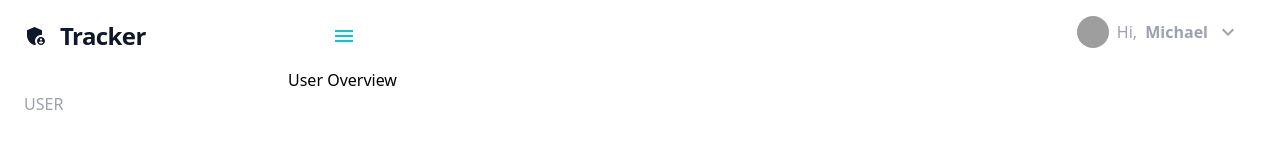
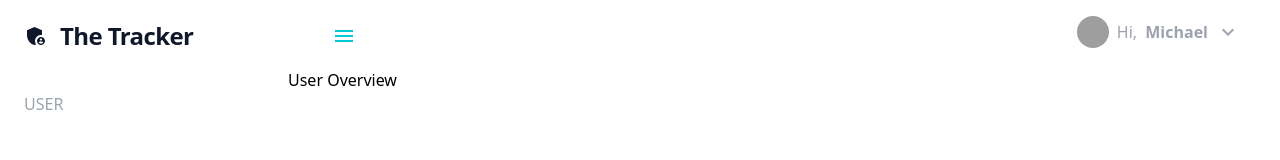
Before and after one commit to Tianyu659/the-tracker, a React (Create React App) app in the folder client/: page / in a window 1280 px wide. Shown: the top 160 px of the page. Built offline with nearby package versions, Linux system fonts and the light colour scheme; grey boxes are pictures that could not be loaded.

Commit message:
Commenting and refactoring

```diff
--- a/client/src/App.tsx
+++ b/client/src/App.tsx
@@ -20,34 +20,16 @@ function App() {
     return (
         <div className="">
             <BrowserRouter>
-                <div className="flex relative dark:bj-main-dark-bg">
-                    {activeMenu ? (
-                        <div className="w-72 fixed sidebar dark:bg-secondary-dark-bg bg-white" >
-                            <Sidebar />
-                        </div>
-                    ) : (
-                        <div className="w-0 dark:bg-secondary-dark-bg">
-                            <Sidebar />
-                        </div>
-                    )}
-                    <div className={`dark:bg-main-dark-bg bg-main-bg min-h-screen w-full ${activeMenu ? 'md:ml-72' : 'flex-2'}`}>
-                        <div className='fixed md:static bg-main-bg dark:bg-main-dark-bg navbar w-full'>
-                            <Navbar />
-                        </div>
-                        <div>
-                            <Routes>
-                                {/* {User} */}
-                                <Route path="/" element={<UserOverview />} />
-                                <Route path="/User/user" element={<UserOverview />} />
+                <Routes>
+                    {/* User */}
+                    <Route path="/" element={<UserOverview />} />
+                    <Route path="/user/user" element={<UserOverview />} />
 
-                                {/* Project */}
-                                <Route path="/Project/overview" element={<ProjectOverview />} />
-                                <Route path="/Project/tasks" element={<ProjectTasks />} />
-                                <Route path="/Project/members" element={<ProjectMembers />} />
-                            </Routes>
-                        </div>
-                    </div>
-                </div>
+                    {/* Project */ }
+                    <Route path="/project/overview" element={<ProjectOverview />} />
+                    <Route path="/project/tasks" element={<ProjectTasks />} />
+                    <Route path="/project/members" element={<ProjectMembers />} />
+                </Routes>
             </BrowserRouter>
         </div>
     );
--- /dev/null
+++ b/client/src/components/MenuWrapper.tsx
@@ -0,0 +1,42 @@
+import React from 'react';
+
+import Sidebar from './Sidebar';
+import Navbar from './Navbar/Navbar';
+import { useAppDispatch, useAppSelector } from '../app/hooks';
+
+interface MenuWrapperProps {
+    children: JSX.Element | JSX.Element[];
+}
+
+/**
+ * This component is a wrapper for other pages to provide the sidebar and the navigation bar.
+ */
+const MenuWrapper: React.FC<MenuWrapperProps> = ({ children }) => {
+    const { activeMenu } = useAppSelector((state) => state.theme);
+
+    return (
+        <div className="">
+            <div className="flex relative dark:bj-main-dark-bg">
+                {activeMenu ? (
+                    <div className="w-72 fixed sidebar dark:bg-secondary-dark-bg bg-white" >
+                        <Sidebar />
+                    </div>
+                ) : (
+                    <div className="w-0 dark:bg-secondary-dark-bg">
+                        <Sidebar />
+                    </div>
+                )}
+                <div className={`dark:bg-main-dark-bg bg-main-bg min-h-screen w-full ${activeMenu ? 'md:ml-72' : 'flex-2'}`}>
+                    <div className='fixed md:static bg-main-bg dark:bg-main-dark-bg navbar w-full'>
+                        <Navbar />
+                    </div>
+                    <div>
+                        {children}
+                    </div>
+                </div>
+            </div>
+        </div>
+    );
+}
+
+export default MenuWrapper;
--- a/client/src/components/Sidebar/Item.tsx
+++ b/client/src/components/Sidebar/Item.tsx
@@ -34,7 +34,7 @@ const Item: React.FC<PropsInterface> = ({ item, handleCloseSidebar }): JSX.Eleme
             </p>
             {item.links.map((link) => (
             <NavLink
-                to={`/${item.title}/${link.name}`}
+                to={`/${item.title.toLowerCase()}/${link.name}`}
                 key={link.name}
                 onClick={handleCloseSidebar}
                 style={({ isActive }) => ({ backgroundColor : isActive ? themeColor : ''})}
--- a/client/src/components/Sidebar/Sidebar.tsx
+++ b/client/src/components/Sidebar/Sidebar.tsx
@@ -28,7 +28,7 @@ const Sidebar: React.FC = () => {
                 <div className="flex justify-between items-center">
                     <Link to="/" onClick={handleCloseSidebar} className="items-center gap-3 ml-3 mt-4 flex text-2xl font-bold tracking-tight text-slate-900">
                         {/* for dark mode: dark:text-white */}
-                        <AdminPanelSettingsIcon /> <span>Tracker</span>
+                        <AdminPanelSettingsIcon /> <span>The Tracker</span>
                     </Link>
                 </div>
                 <div className="mt-10">
--- a/client/src/pages/project/ProjectMembers.tsx
+++ b/client/src/pages/project/ProjectMembers.tsx
@@ -1,8 +1,12 @@
+import MenuWrapper from '../../components/MenuWrapper';
+
 const ProjectMembers: React.FC = () => {
     return (
-        <div>
-            Project Members
-        </div>
+        <MenuWrapper>
+            <div>
+                Project Members
+            </div>
+        </MenuWrapper>
     )
 }
 
--- a/client/src/pages/project/ProjectOverview.tsx
+++ b/client/src/pages/project/ProjectOverview.tsx
@@ -1,8 +1,12 @@
+import MenuWrapper from '../../components/MenuWrapper';
+
 const ProjectOverview: React.FC = () => {
     return (
-        <div>
+        <MenuWrapper>
+            <div>
             Project Overview
-        </div>
+            </div>
+        </MenuWrapper>
     )
 }
 
--- a/client/src/pages/project/ProjectTasks.tsx
+++ b/client/src/pages/project/ProjectTasks.tsx
@@ -1,8 +1,12 @@
+import MenuWrapper from "../../components/MenuWrapper"
+
 const ProjectTasks: React.FC = () => {
     return (
-        <div>
-            Project Tasks
-        </div>
+        <MenuWrapper>
+            <div>
+                Project Tasks
+            </div>
+        </MenuWrapper>
     )
 }
 
--- a/client/src/pages/user/UserOverview.tsx
+++ b/client/src/pages/user/UserOverview.tsx
@@ -1,8 +1,12 @@
+import MenuWrapper from "../../components/MenuWrapper"
+
 const UserOverview: React.FC = () => {
     return (
-        <div>
-            User Overview
-        </div>
+        <MenuWrapper>
+            <div>
+                User Overview
+            </div>
+        </MenuWrapper>
     )
 }
 
```
